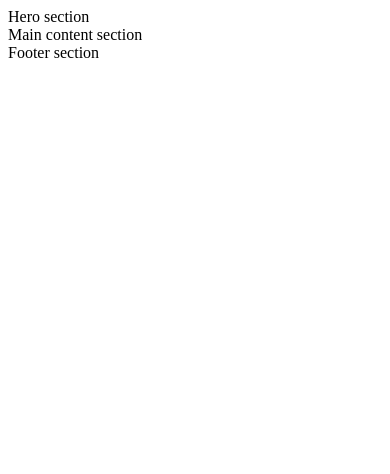
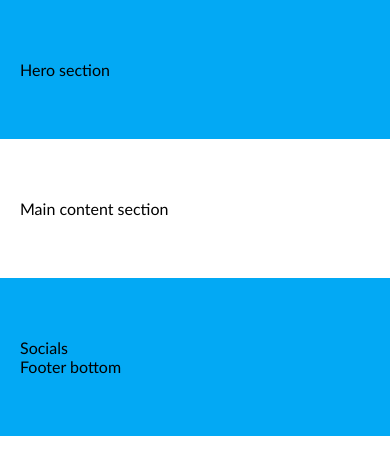
Before and after one commit to AnapusKitapus/44-grupe-coming-soon, a website: page index.html in a window 390 px wide. Drawn offline with Linux system fonts and the light colour scheme.

Commit message:
Responsive Design

```diff
--- a/css/base/base.css
+++ b/css/base/base.css
@@ -0,0 +1,17 @@
+body,
+body * {
+    margin: 0;
+    padding: 0;
+    box-sizing: border-box;
+}
+
+body {
+    font-family: 'Gill Sans', 'Gill Sans MT', Calibri, 'Trebuchet MS', sans-serif;
+}
+
+.bg-main {
+    background-color: #03a9f4;
+}
+.bg-secondary {
+    background-color: #EA1E63;
+}
--- a/css/base/layout.css
+++ b/css/base/layout.css
@@ -0,0 +1,48 @@
+.container {
+    width: 100%;
+    padding: 60px 0;
+}
+
+.container > .row {
+    width: 1000px;
+    margin: 0 calc(50% - 500px);
+    }
+.container > .row-short {
+    width: 600px;
+    margin: 0 calc(50% - 300px);
+    }
+
+@media (max-width: 1100px) {
+    .container > .row {
+        width: 800px;
+        margin: 0 calc(50% - 400px);
+    }
+}
+
+@media (max-width: 900px) {
+    .container > .row {
+        width: 600px;
+        margin: 0 calc(50% - 300px);
+    }
+}
+
+@media (max-width: 700px) {
+    .container > .row,
+    .container > .row-short {
+        width: 400px;
+        margin: 0 calc(50% - 200px);
+    }
+}
+
+@media (max-width: 440px) {
+    .container {
+        padding-left: 20px;
+        padding-right: 20px;
+    }
+
+    .container > .row,
+    .container > .row-short {
+        width: 100%;
+        margin: 0;
+    }
+}
--- a/css/page/home.css
+++ b/css/page/home.css
@@ -0,0 +1,9 @@
+/* Base */
+@import '../base/base.css';
+@import '../base/layout.css';
+
+/* 3rd-party */
+
+/* Components */
+
+/* Custom style bellow this line */
--- a/index.html
+++ b/index.html
@@ -9,16 +9,25 @@
     </head>
 <body>
     <main>
-        <section>
+        <section class="container bg-main">
+            <div class="row-short">
             Hero section
+            </div>
         </section>
-        <section>
+        <section class="container">
+            <div class="row">
             Main content section
+            </div>
         </section>
     </main>
 
-    <footer>
-        Footer section
+    <footer class="container bg-main">
+        <div class="row">
+            Socials
+        </div>
+        <div class="row-short">
+        Footer bottom
+        </div>
     </footer>
 </body>
 </html>
```
